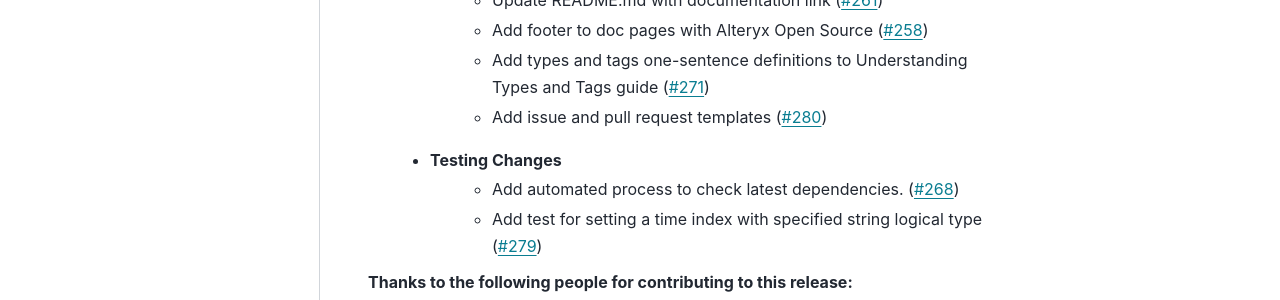
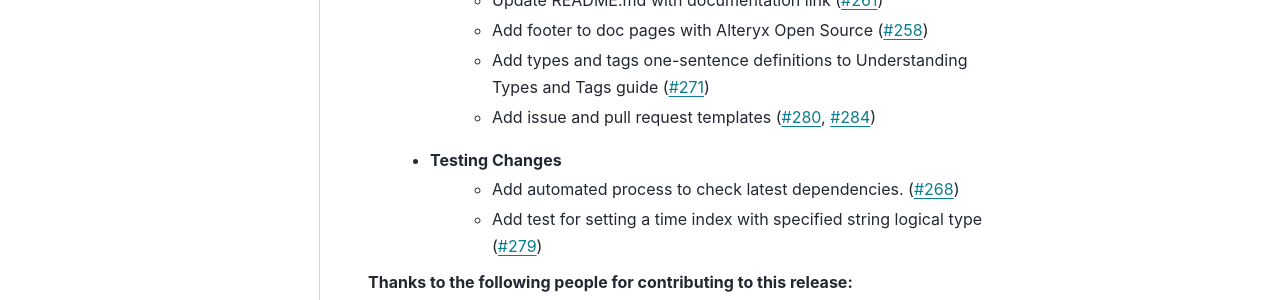
Before and after one commit to alteryx/woodwork, a Sphinx documentation site: the page built from docs/source/release_notes.rst, in a window 1280 px wide and 900 px high, scrolled down 711 px. Shown: the part 153-453 px from the top of the window. Built offline with Sphinx 7.4.7 and the PyData theme 0.15.4, drawn with Linux system fonts in a browser that asks for light colours; comment, search, counter and statistics services are not loaded.

Commit message:
update release notes

```diff
--- a/docs/source/release_notes.rst
+++ b/docs/source/release_notes.rst
@@ -19,7 +19,7 @@ Release Notes
         * Update README.md with documentation link (:pr:`261`)
         * Add footer to doc pages with Alteryx Open Source (:pr:`258`)
         * Add types and tags one-sentence definitions to Understanding Types and Tags guide (:pr:`271`)
-        * Add issue and pull request templates (:pr:`280`)
+        * Add issue and pull request templates (:pr:`280`, :pr:`284`)
     * Testing Changes
         * Add automated process to check latest dependencies. (:pr:`268`)
         * Add test for setting a time index with specified string logical type (:pr:`279`)
```
